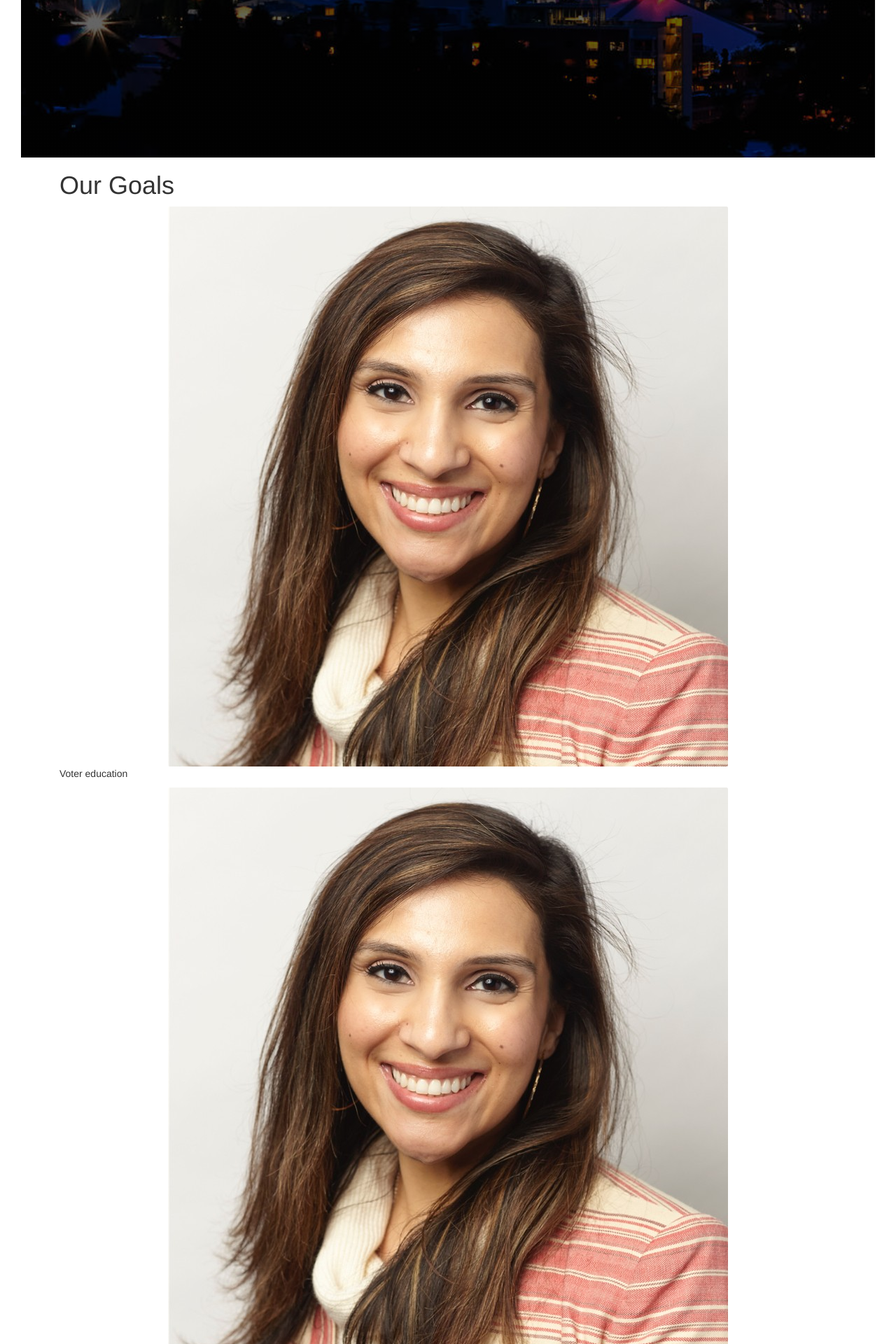
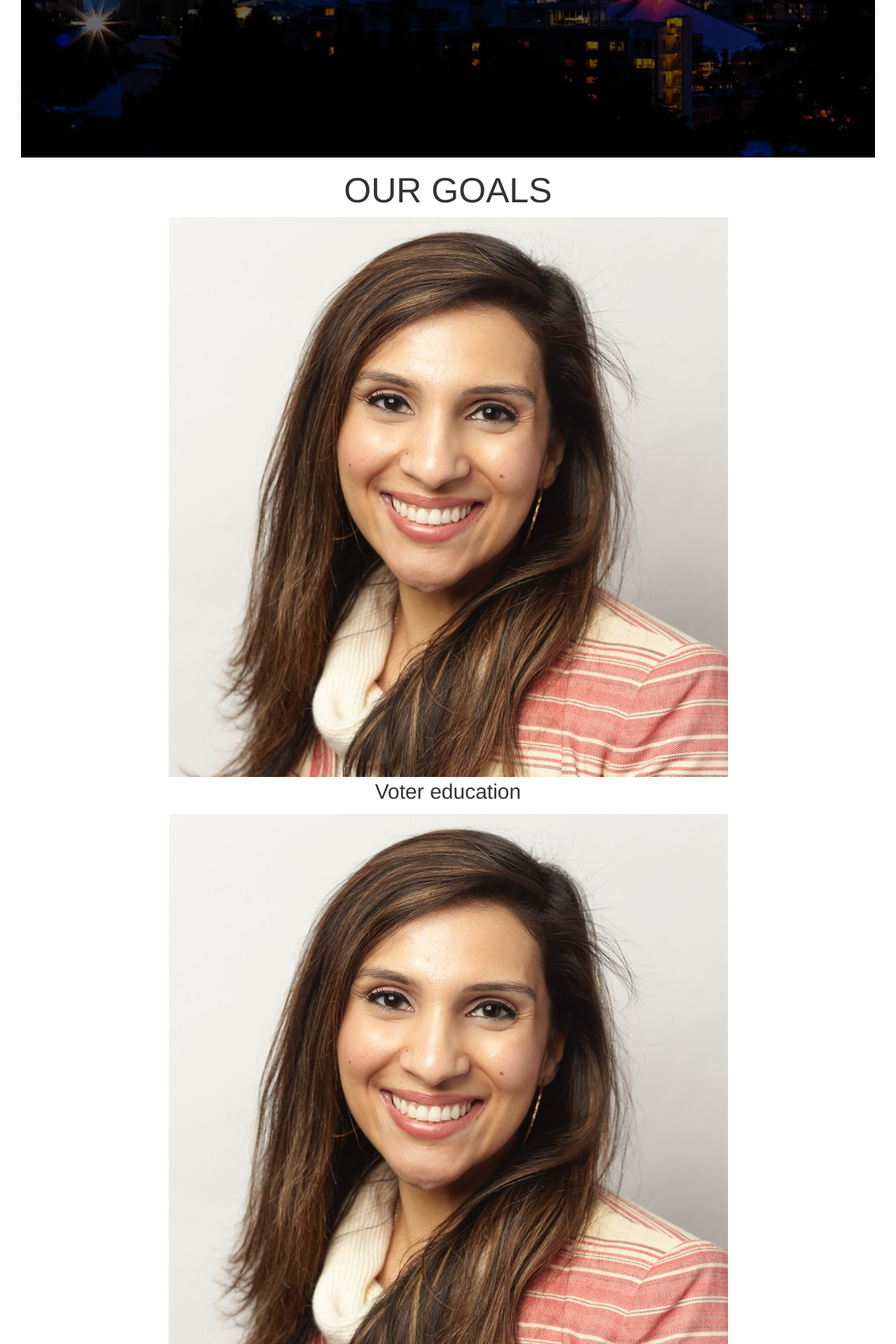
Before and after one commit to The-Informed-Voter-Project/website.github.io, a Jekyll site: the page built from index.html, in a window 1280 px wide. Shown: the part 675-2595 px from the top of the page at 70% size. Built offline with Jekyll 4.4.1, drawn with Linux system fonts in a browser that asks for light colours.

Commit message:
Update style.css

```diff
--- a/styles/style.css
+++ b/styles/style.css
@@ -61,3 +61,17 @@ body {
     font-size: 30px;
     text-align: center;
 }
+
+/* Goals */
+.col h1{
+    color: #333;
+    text-transform: uppercase;
+    font-size: 50px;
+    text-align: center;
+}
+
+.col p{
+    color: #333;
+    font-size: 30px;
+    text-align: center
+}
```
